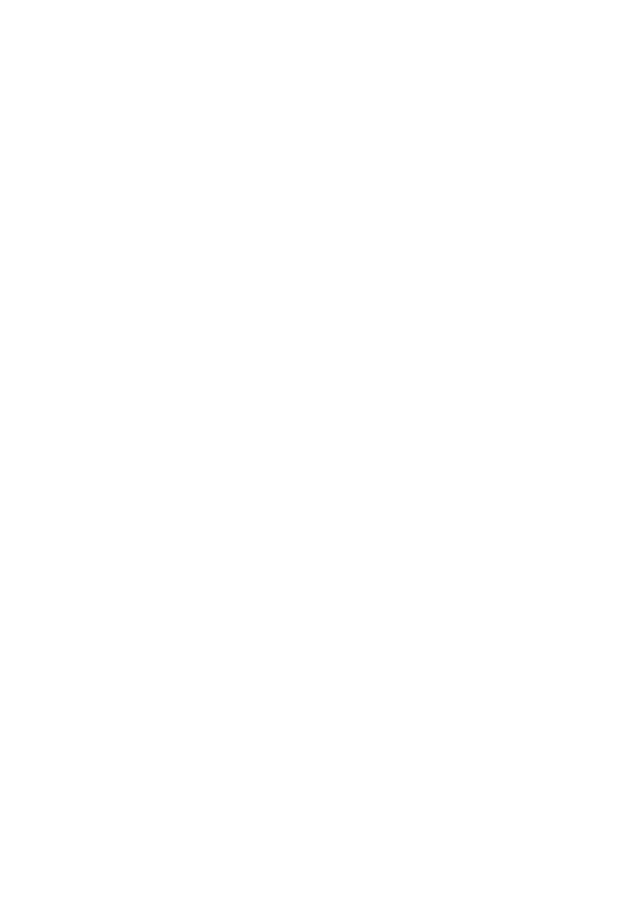
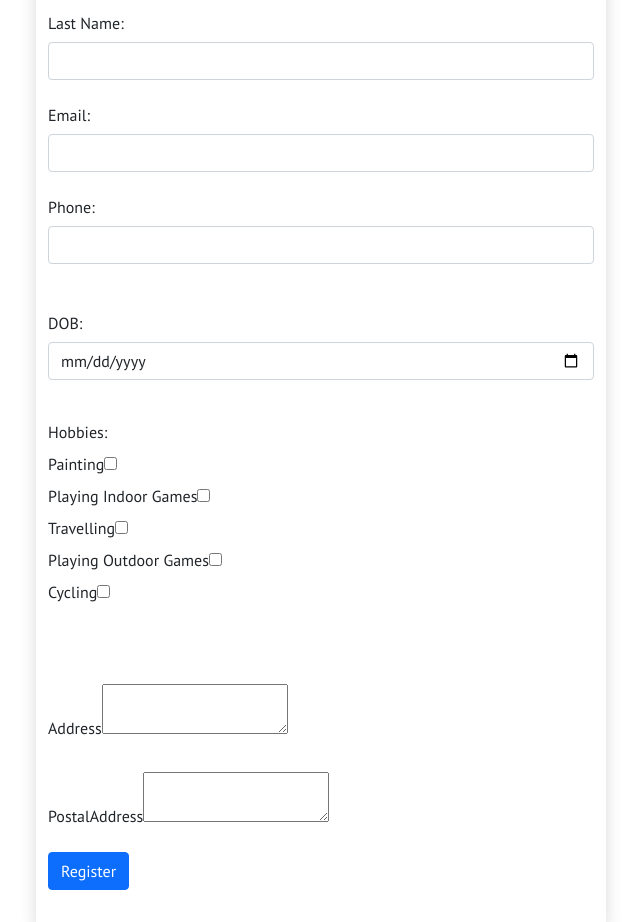
Before and after one commit to poojadeveloper5821/Daily_Task, a React (Create React App) app: page / in a window 1280 px wide. Shown: the part 280-1202 px from the top of the page, without its empty margins (319-960 px from the left). Before the commit the page ends 800 px from the top, so only its background shows below. Built offline with nearby package versions, Linux system fonts and the light colour scheme.

Commit message:
User-Validation

```diff
--- a/src/App.js
+++ b/src/App.js
@@ -5,7 +5,10 @@
 // import Signup from "./Components/Signup";
 // import Error from "./Components/Error";
 // import Dashboard from "./Components/Dashboard";
-// import Form5 from "./Components/Form5";
+
+//  import Form2 from "./Components/Form2";
+//  import LoginForm from "./Components/LoginForm";
+import UserValidation from "./Components/userValidation";
 // import User from "./Components/User";
 // import UserDetails from "./Components/UserDetails";
 
@@ -14,7 +17,7 @@
 //import HookuseCallback from "./Components/HookuseCallback";
 //import HookuseContext from "./Components/HookuseContext";
 //import HookuseReducer from "./Components/HookuseReducer";
-import CustomHook from "./Components/CustomHook";
+//import CustomHook from "./Components/CustomHook";
 
 function App() {
   return (
@@ -35,9 +38,10 @@
     <HookuseMemo /><br/>
     <HookuseCallback />
     <HookuseContext />
-    <HookuseReducer />*/}
-    <CustomHook /><br/>
+    <HookuseReducer />
+    <CustomHook /><br/>*/}
 
+   <UserValidation />
     </>
   );
 }
--- a/src/Components/useScreen.jsx
+++ b/src/Components/useScreen.jsx
@@ -12,7 +12,7 @@
     const checkScreenSize=()=>{
         if(window.innerWidth>992) return setScreenSize("large");
         if(window.innerWidth<992&& window.innerWidth>600) return setScreenSize("medium");
-        if(window.innerWidth>600) return setScreenSize("small");
+        if(window.innerWidth<600) return setScreenSize("small");
 
     };
     return screenSize;
--- /dev/null
+++ b/src/Components/userValidation.jsx
@@ -0,0 +1,178 @@
+import { useForm } from "react-hook-form";
+import  React,{useState} from "react"
+
+
+function UserValidation() {
+  const[dropdown,setDropdown]=useState();
+  const[isChecked,setisChecked] =useState(false);
+  const [address,setAddress]=useState();
+const[postalAddress,setPostalAddress]=useState();
+
+
+  const {
+    register,
+    handleSubmit,
+    formState: { errors },
+    reset,
+    trigger,
+  } = useForm();
+
+
+const handleChangeAddress=(e)=>{
+  setAddress(e.target.value);
+}
+const handleChangePostalAddress=(e)=>{
+  setPostalAddress(e.target.value);
+}
+
+  const onSubmit = (data) => {
+    console.log(data);
+    reset();
+  };
+
+  return (
+    <div className="container pt-5">
+      <div className="row justify-content-sm-center pt-5">
+        <div className="col-sm-6 shadow round pb-3">
+          <h1 className="text-center pt-3 text-secondary">User Registration Form</h1>
+          <form onSubmit={handleSubmit(onSubmit)}>
+            <div className="form-group">
+              <label className="col-form-label">First Name:</label>
+              <input
+                type="text"
+                className={`form-control ${errors.fname && "invalid"}`}
+                {...register("fname", { required: "First Name is Required" })}
+                onKeyUp={() => {
+                  trigger("fname");
+                }}
+              />
+              {errors.fname && (
+                <small className="text-danger">{errors.fname.message}</small>
+              )}
+            </div>
+            <div className="form-group">
+              <label className="col-form-label">Last Name:</label>
+              <input
+                type="text"
+                className={`form-control ${errors.lname && "invalid"}`}
+                {...register("lname", { required: "Last Name is Required" })}
+                onKeyUp={() => {
+                  trigger("lname");
+                }}
+              />
+              {errors.lname && (
+                <small className="text-danger">{errors.lname.message}</small>
+              )}
+            </div>
+            <div className="form-group">
+              <label className="col-form-label">Email:</label>
+              <input
+                type="text"
+                className={`form-control ${errors.email && "invalid"}`}
+                {...register("email", {
+                  required: "Email is Required",
+                  pattern: {
+                    value: /^[A-Z0-9._%+-]+@[A-Z0-9.-]+\.[A-Z]{2,}$/i,
+                    message: "Invalid email address",
+                  },
+                })}
+                onKeyUp={() => {
+                  trigger("email");
+                }}
+              />
+              {errors.email && (
+                <small className="text-danger">{errors.email.message}</small>
+              )}
+            </div>
+            <div className="form-group">
+              <label className="col-form-label">Phone:</label>
+              <input
+                type="number"
+                className={`form-control ${errors.number && "invalid"}`}
+                {...register("fname", { required: "Number is Required" })}
+                onKeyUp={() => {
+                  trigger("number");
+                }}
+              />
+              {errors.number && (
+                <small className="text-danger">{errors.number.message}</small>
+              )}
+            </div><br/>
+            <div className="form-group">
+              <label className="col-form-label">DOB:</label>
+              <input
+                type="date"
+                className={`form-control ${errors.date && "invalid"}`}
+                {...register("date", { required: "Date is Required" })}
+                onKeyUp={() => {
+                  trigger("date");
+                }}
+              />
+              {errors.date && (
+                <small className="text-danger">{errors.date.message}</small>
+              )}
+            </div>
+            <br/>
+    <div className="checkbox">
+
+      <label>Hobbies:</label><br/>
+      <label>Painting</label>
+      <input type='checkbox' checked={isChecked} onChange={(e)=>{setisChecked(e.target.checked)}}/><br/>
+      <label>Playing Indoor Games</label>
+      <input type='checkbox' checked={isChecked} onChange={(e)=>{setisChecked(e.target.checked)}}/><br/>
+      <label>Travelling</label>
+      <input type='checkbox' checked={isChecked} onChange={(e)=>{setisChecked(e.target.checked)}}/><br/>
+      <label>Playing Outdoor Games</label>
+      <input type='checkbox' checked={isChecked} onChange={(e)=>{setisChecked(e.target.checked)}}/><br/>
+      <label>Cycling</label>
+      <input type='checkbox' checked={isChecked} onChange={(e)=>{setisChecked(e.target.checked)}}/><br/>
+</div>
+<br/><br/>
+<div className="dropdown">
+  <label>City</label>&nbsp;&nbsp;&nbsp;
+
+  <select value={dropdown} onChange={(e)=>{setDropdown(e.target.value)}}>
+    <option value='select your city'>Select your City</option>
+    <option value="hyd">Hyderabad</option>
+    <option value="del">Delhi</option>
+    <option value="pune">Pune</option>
+    <option value="mumbai">Mumbai</option>
+    <option value="bng">Banglore</option>
+  </select>
+</div>
+<br/>
+<div className="textarea">
+  <label>Address</label>
+  <textarea value={address} onChange={handleChangeAddress}/>
+</div>
+<br/>
+<div className="textarea">
+  <label>PostalAddress</label>
+  <textarea value={postalAddress} onChange={handleChangePostalAddress}/>
+</div>
+
+
+
+
+
+
+
+
+
+
+
+
+
+            <input
+              type="submit"
+              className="btn btn-primary my-3"
+              value="Register"
+            />
+          </form>
+        </div>
+      </div>
+    </div>
+  );
+}
+
+export default UserValidation;
```
